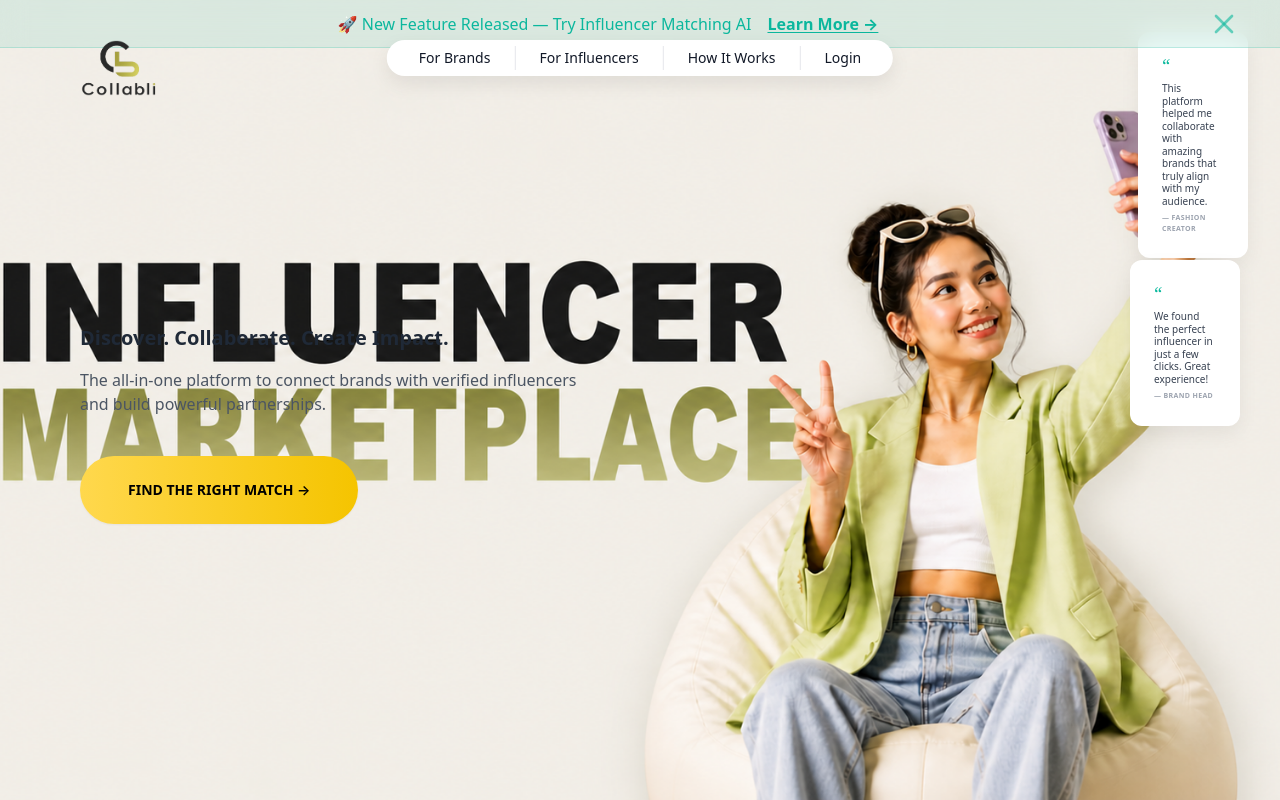
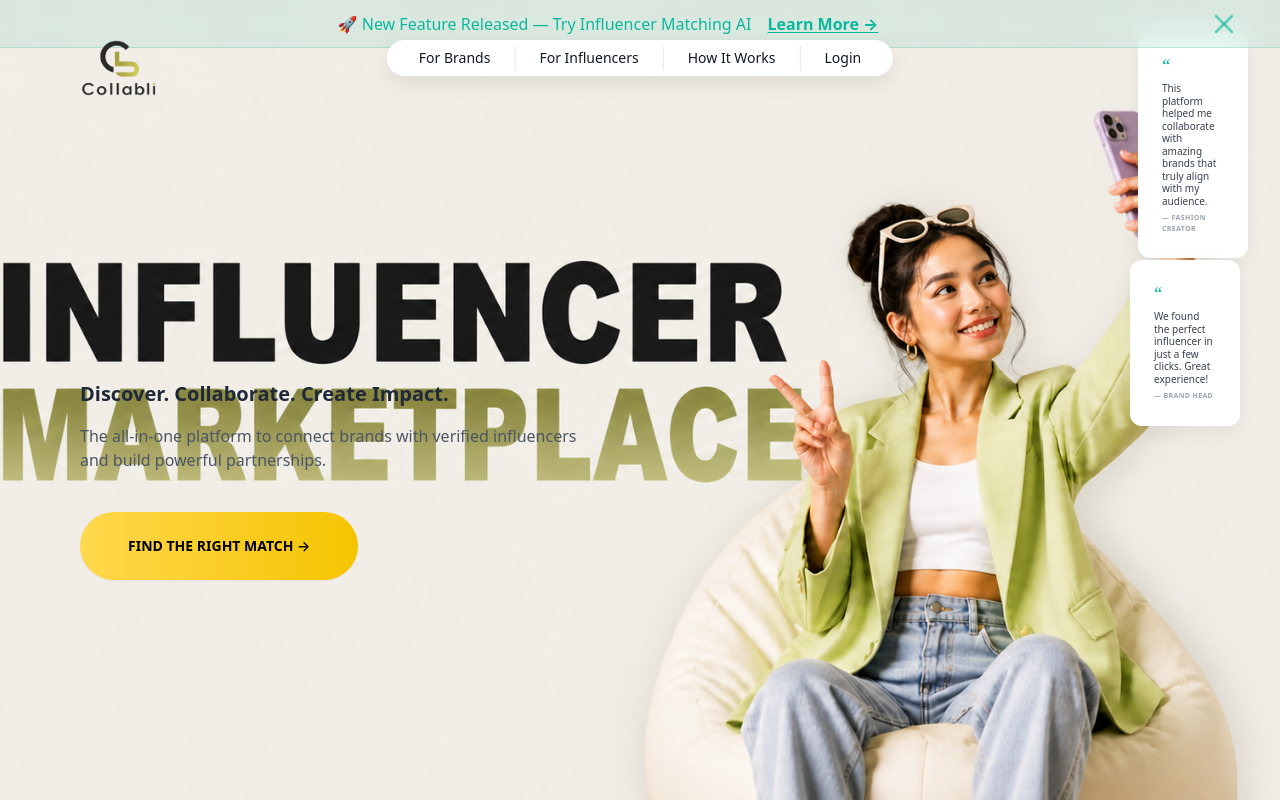
Before and after one commit to nevermature01-lgtm/collabli, a Next.js app: page / in a window 1280 px wide. Built offline with nearby package versions, Linux system fonts and the light colour scheme.

Commit message:
neeche shift karo  (_for element div_)

```diff
--- a/src/components/landing/HeroSection.tsx
+++ b/src/components/landing/HeroSection.tsx
@@ -26,8 +26,8 @@ export const HeroSection: React.FC<HeroSectionProps> = ({
     >
       <div className="container mx-auto px-4 md:px-10 relative z-10 pointer-events-none">
         <div className="max-w-[650px] pointer-events-auto">
-          {/* Sub-content block */}
-          <div className="mt-6 max-w-[520px]">
+          {/* Sub-content block shifted down */}
+          <div className="mt-40 max-w-[520px]">
             <h3 className="text-lg md:text-xl font-semibold text-gray-800 mb-2">
               Discover. Collaborate. Create Impact.
             </h3>
```
